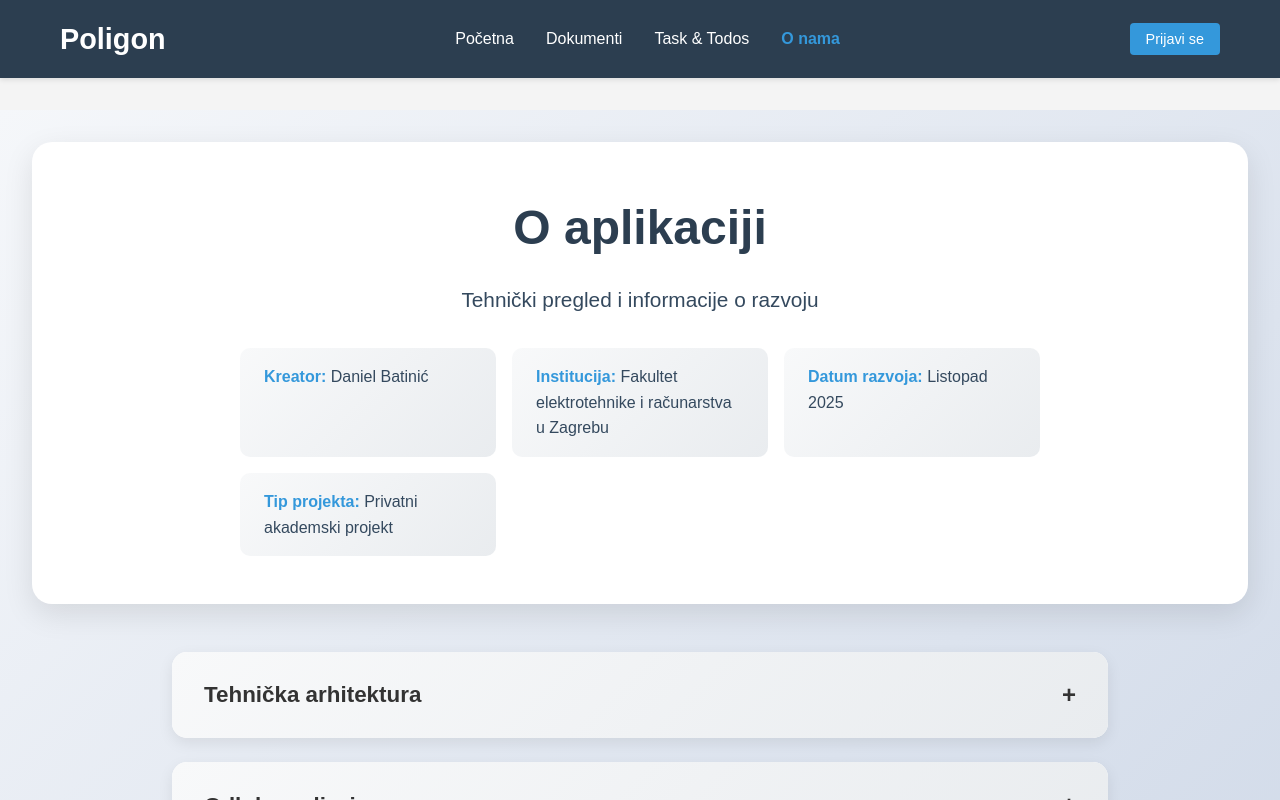
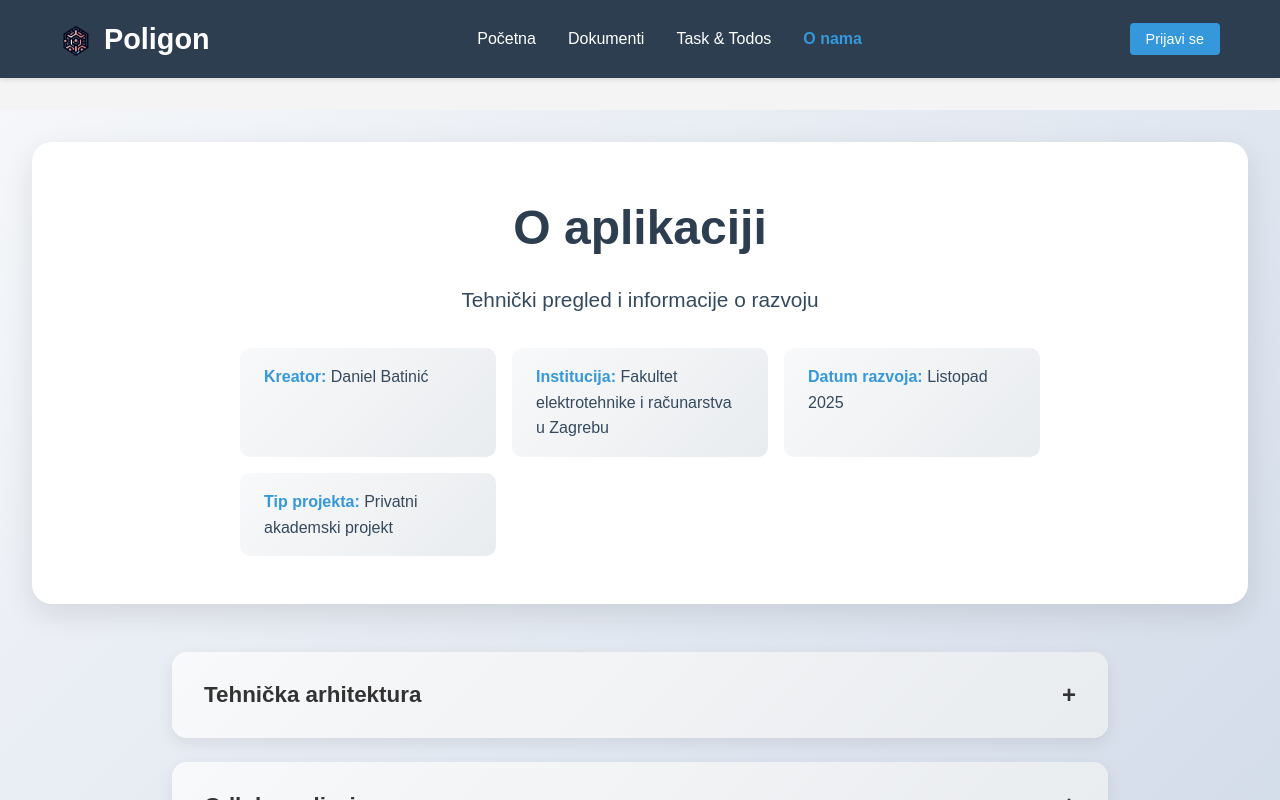
Before and after one commit to thedanielbatinicproject/poligon, a React app: page / in a window 1280 px wide. Both pictures are taken after a click on the link "O nama". Shown: the top 800 px of the page. Built offline with nearby package versions, Linux system fonts and the light colour scheme; no server answers.

Commit message:
update logo and header

```diff
--- a/data/sessions.json
+++ b/data/sessions.json
@@ -44,7 +44,7 @@
         "role": "admin"
       },
       "createdAt": "2025-10-02T09:09:07.240Z",
-      "lastAccess": "2025-10-02T17:45:36.768Z"
+      "lastAccess": "2025-10-02T18:13:29.621Z"
     }
   ]
 ]
--- a/data/todos.json
+++ b/data/todos.json
@@ -8,7 +8,7 @@
     "dueDate": "",
     "createdAt": "2025-10-02T08:28:35.953Z",
     "isFinished": false,
-    "updatedAt": "2025-10-02T09:30:29.414Z"
+    "updatedAt": "2025-10-02T18:04:51.738Z"
   },
   {
     "id": "1759394162328n2e3l25k1",
--- a/src/components/Header.js
+++ b/src/components/Header.js
@@ -7,6 +7,7 @@ function Header({ currentPage, onPageChange, user, isAuthenticated, onLogout })
         <div className="nav-container">
           <h1>
             <a href="#" onClick={(e) => { e.preventDefault(); onPageChange('home'); }}>
+              <img src="/favicon.png" alt="Poligon" className="logo" />
               Poligon
             </a>
           </h1>
--- a/src/index.html
+++ b/src/index.html
@@ -4,6 +4,7 @@
     <meta charset="UTF-8">
     <meta name="viewport" content="width=device-width, initial-scale=1.0">
     <title>Poligon - React App</title>
+    <link rel="icon" type="image/png" href="/favicon.png" />
 </head>
 <body>
     <div id="root"></div>
--- a/src/pages/About.js
+++ b/src/pages/About.js
@@ -210,7 +210,7 @@ const About = () => {
                     </div>
                     <div className="stat-card">
                         <h3>Build vrijeme</h3>
-                        <p>~2.5 sekundi</p>
+                        <p>~4.855 sekundi</p>
                     </div>
                     <div className="stat-card">
                         <h3>Komponente</h3>
--- a/src/styles/main.css
+++ b/src/styles/main.css
@@ -54,6 +54,13 @@ header {
     display: flex;
     justify-content: space-between;
     align-items: center;
+}
+
+.logo {
+    height: 32px;
+    width: 32px;
+    margin-right: 12px;
+    vertical-align: middle;
 }
 
 .auth-section {
```
Also changed, not shown: data/tasks.json (+7 -4 lines), 1 other file (tests, documents, lock files or other folders).
